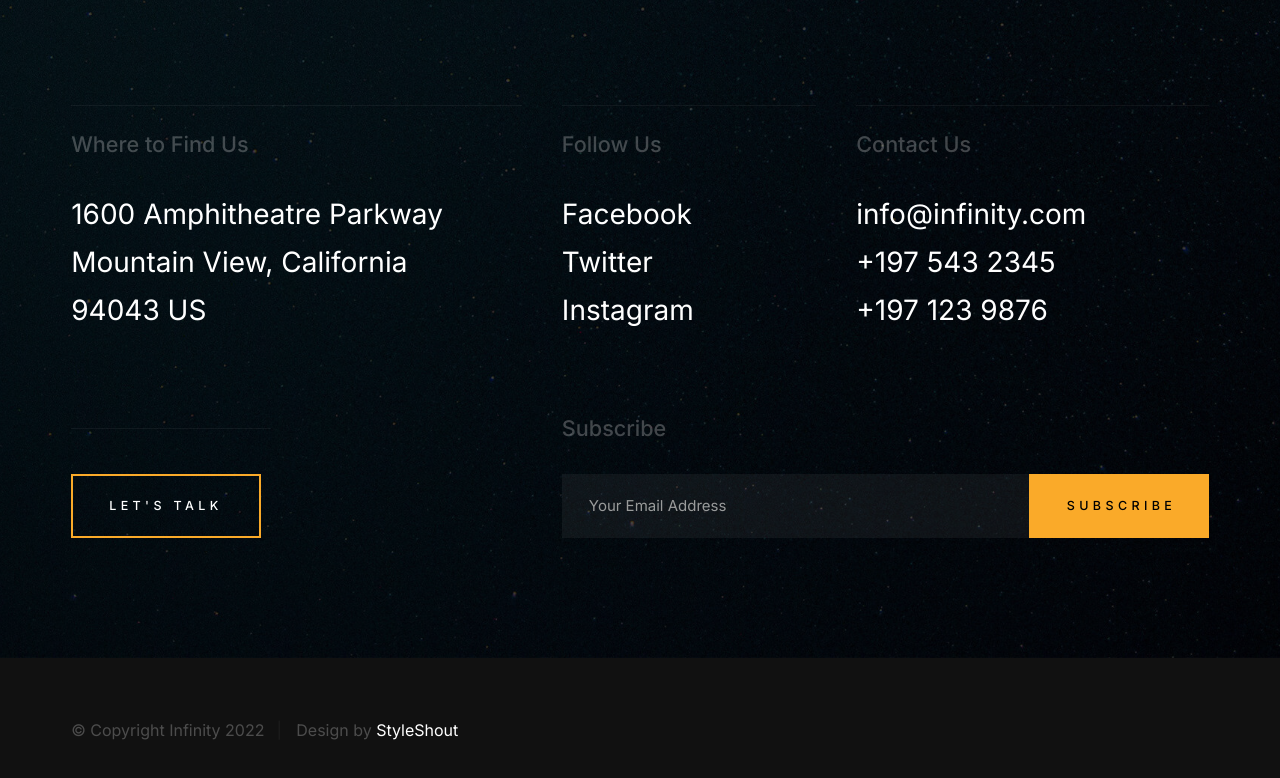
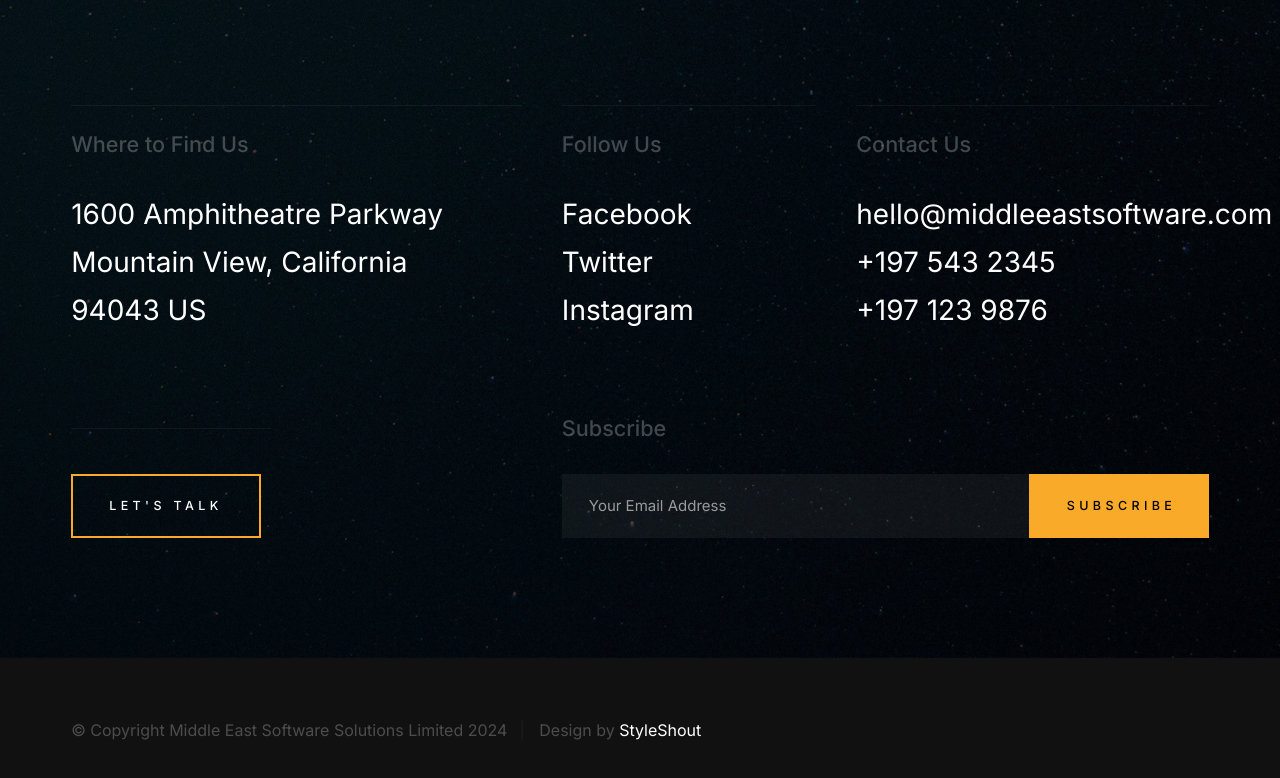
Before and after one commit to middleeastsoftware/middleeastsoftware, a plain HTML site: page index.html in a window 1280 px wide. Shown: the part 7301-8079 px from the top of the page. Drawn offline with Linux system fonts and the light colour scheme.

Commit message:
Middle East Software Solutions

```diff
--- a/index.html
+++ b/index.html
@@ -6,7 +6,7 @@
     ================================================== -->
     <meta charset="utf-8">
     <meta name="viewport" content="width=device-width, initial-scale=1">
-    <title>Infinity 2.0</title>
+    <title>Middle East Software Solutions</title>
 
     <script>
         document.documentElement.classList.remove('no-js');
@@ -618,7 +618,7 @@
                         <h5 class="with-top-line">Contact Us</h5>
 
                         <ul class="s-contact__list">
-                            <li><a href="mailto:#0">info@infinity.com</a></li>
+                            <li><a href="mailto:#0">hello@middleeastsoftware.com</a></li>
                             <li><a href="tel:197-543-2345">+197 543 2345</a></li>
                             <li><a href="tel:197-123-9876">+197 123 9876</a></li>
                         </ul>
@@ -661,7 +661,7 @@
         <footer id="colophon" class="s-footer">
             <div class="row">
                 <div class="column lg-12 ss-copyright">
-                    <span>© Copyright Infinity 2022</span>
+                    <span>© Copyright Middle East Software Solutions Limited 2024</span>
                     <span>Design by <a href="https://www.styleshout.com/">StyleShout</a></span>
                 </div>
             </div>
```
